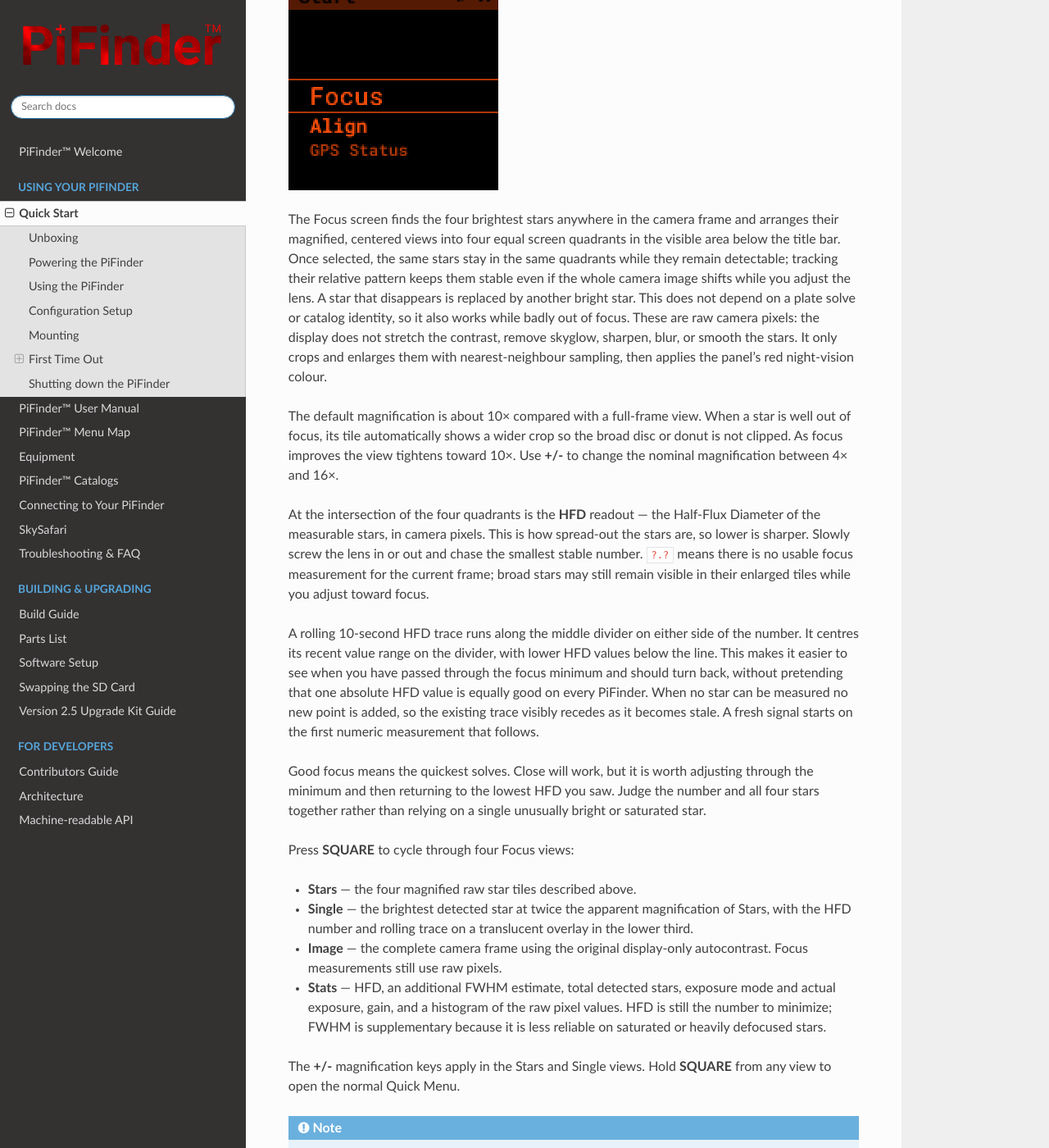
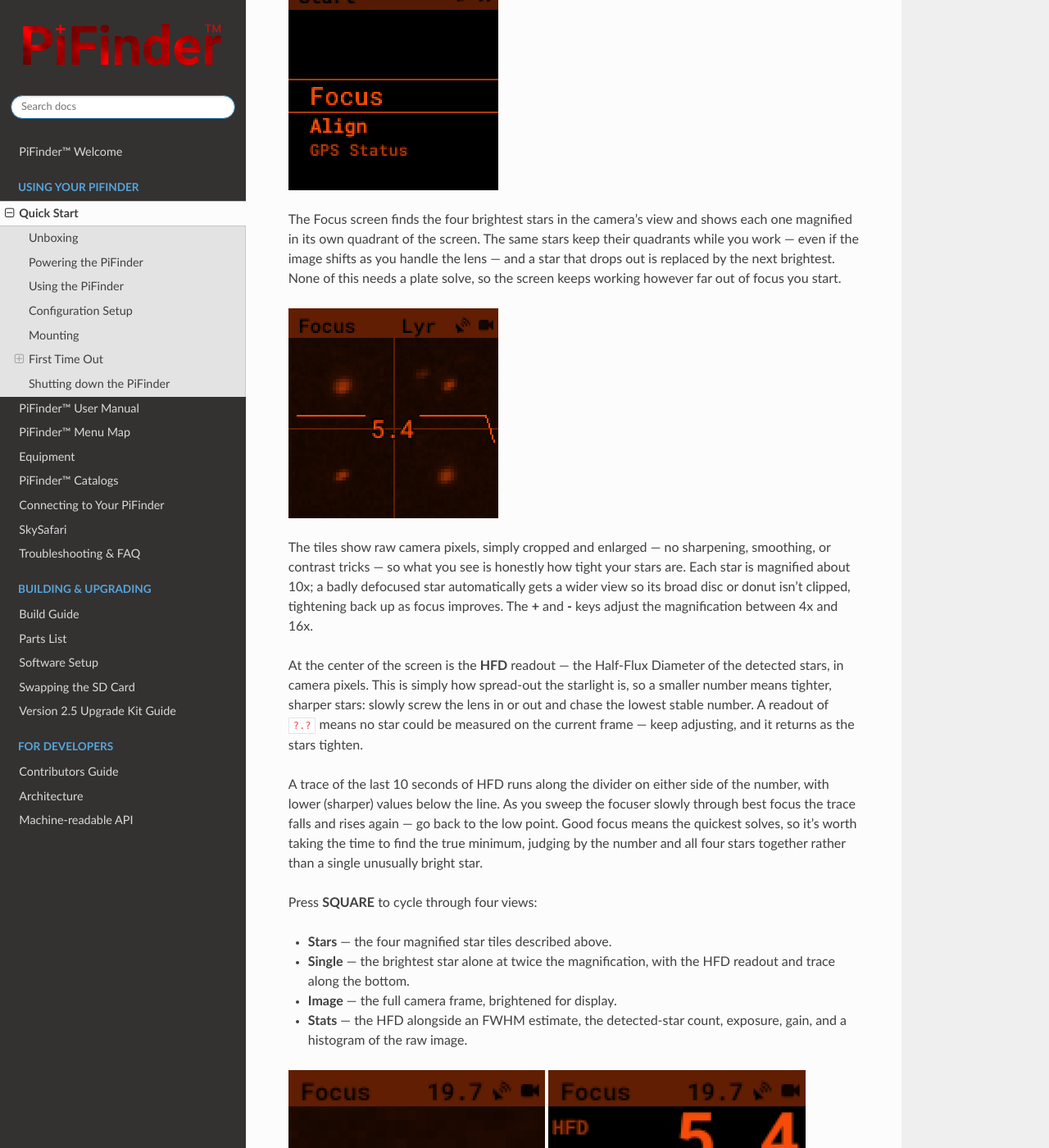
Before and after one commit to brickbots/PiFinder, a Sphinx documentation site: the page built from docs/source/quick_start.rst, in a window 1280 px wide and 1400 px high, scrolled down 8665 px. Shown: the whole window at 82% size. Built offline with Sphinx 7.4.7 and the Read the Docs theme 3.1.0, drawn with Linux system fonts in a browser that asks for light colours; some of the changed text lies outside the part shown.

Commit message:
docs: polish Focus screen docs, add screenshots, fix stale references
Tighten the quick-start focus walkthrough into the manual's voice and add
screenshots of the new Stars, Single, and Stats views captured from the
running app. Update the menu-map Focus entry for the four-view screen and
fix the blank-camera troubleshooting advice, which relied on the old
full-frame preview: the star tiles are black whenever no stars are
detected, so the reader is now pointed at the Image view before judging
the camera dead. Refresh the user-guide Quick Menu screenshot (taken over
the old Focus screen) and drop the three images the redesign orphaned.

Co-Authored-By: Claude Fable 5 <noreply@anthropic.com>

```diff
--- a/docs/source/quick_start.rst
+++ b/docs/source/quick_start.rst
@@ -279,52 +279,50 @@ Select the 'Focus' option under the 'Start' menu.
 
 .. image:: images/quick_start/start_menu.png
 
-The Focus screen finds the four brightest stars anywhere in the camera frame and arranges
-their magnified, centered views into four equal screen quadrants in the visible area below
-the title bar.  Once selected, the same stars stay in the same quadrants while they remain
-detectable; tracking their relative pattern keeps them stable even if the whole camera image
-shifts while you adjust the lens.  A star that disappears is replaced by another bright star.
-This does not depend on a plate solve or catalog identity, so it also works while badly out of
-focus.  These are raw camera pixels: the display does
-not stretch the contrast, remove skyglow, sharpen, blur, or smooth the stars.  It only crops and
-enlarges them with nearest-neighbour sampling, then applies the panel's red night-vision colour.
+The Focus screen finds the four brightest stars in the camera's view and shows each one
+magnified in its own quadrant of the screen.  The same stars keep their quadrants while you
+work — even if the image shifts as you handle the lens — and a star that drops out is
+replaced by the next brightest.  None of this needs a plate solve, so the screen keeps
+working however far out of focus you start.
 
-The default magnification is about 10× compared with a full-frame view.  When a star is
-well out of focus, its tile automatically shows a wider crop so the broad disc or donut is not
-clipped.  As focus improves the view tightens toward 10×.  Use **+/-** to change the nominal
-magnification between 4× and 16×.
+.. image:: images/quick_start/focus_stars_docs.png
 
-At the intersection of the four quadrants is the **HFD** readout — the Half-Flux Diameter of
-the measurable stars, in camera pixels.  This is how spread-out the stars are, so lower is
-sharper.  Slowly screw the lens in or out and chase the smallest stable number.  ``?.?`` means
-there is no usable focus measurement for the current frame; broad stars may still remain visible
-in their enlarged tiles while you adjust toward focus.
+The tiles show raw camera pixels, simply cropped and enlarged — no sharpening, smoothing,
+or contrast tricks — so what you see is honestly how tight your stars are.  Each star is
+magnified about 10x; a badly defocused star automatically gets a wider view so its broad
+disc or donut isn't clipped, tightening back up as focus improves.  The **+** and **-**
+keys adjust the magnification between 4x and 16x.
 
-A rolling 10-second HFD trace runs along the middle divider on either side of the number.  It
-centres its recent value range on the divider, with lower HFD values below the line.  This makes
-it easier to see when you have passed through the focus minimum and should turn back, without
-pretending that one absolute HFD value is equally good on every PiFinder.
-When no star can be measured no new point is added, so the existing trace visibly recedes as it
-becomes stale.  A fresh signal starts on the first numeric measurement that follows.
+At the center of the screen is the **HFD** readout — the Half-Flux Diameter of the detected
+stars, in camera pixels.  This is simply how spread-out the starlight is, so a smaller
+number means tighter, sharper stars: slowly screw the lens in or out and chase the lowest
+stable number.  A readout of ``?.?`` means no star could be measured on the current frame —
+keep adjusting, and it returns as the stars tighten.
 
-Good focus means the quickest solves.  Close will work, but it is worth adjusting through the
-minimum and then returning to the lowest HFD you saw.  Judge the number and all four stars
-together rather than relying on a single unusually bright or saturated star.
+A trace of the last 10 seconds of HFD runs along the divider on either side of the number,
+with lower (sharper) values below the line.  As you sweep the focuser slowly through best
+focus the trace falls and rises again — go back to the low point.  Good focus means the
+quickest solves, so it's worth taking the time to find the true minimum, judging by the
+number and all four stars together rather than a single unusually bright star.
 
-Press **SQUARE** to cycle through four Focus views:
+Press **SQUARE** to cycle through four views:
 
-* **Stars** — the four magnified raw star tiles described above.
-* **Single** — the brightest detected star at twice the apparent magnification of Stars,
-  with the HFD number and rolling trace on a translucent overlay in the lower third.
-* **Image** — the complete camera frame using the original display-only autocontrast.
-  Focus measurements still use raw pixels.
-* **Stats** — HFD, an additional FWHM estimate, total detected stars, exposure mode and
-  actual exposure, gain, and a histogram of the raw pixel values.  HFD is still the number
-  to minimize; FWHM is supplementary because it is less reliable on saturated or heavily
-  defocused stars.
+* **Stars** — the four magnified star tiles described above.
+* **Single** — the brightest star alone at twice the magnification, with the HFD readout
+  and trace along the bottom.
+* **Image** — the full camera frame, brightened for display.
+* **Stats** — the HFD alongside an FWHM estimate, the detected-star count, exposure, gain,
+  and a histogram of the raw image.
 
-The **+/-** magnification keys apply in the Stars and Single views.  Hold **SQUARE** from any view to
-open the normal Quick Menu.
+.. image:: images/quick_start/focus_single_docs.png
+   :width: 45%
+.. image:: images/quick_start/focus_stats_docs.png
+   :width: 45%
+
+Hold **SQUARE** in any view to open the :ref:`user_guide:quick menu`, which offers the
+camera exposure setting.  With dark enough skies and good focus, the camera icon appears in
+the top right and the current constellation shows in the title bar.  Congratulations — the
+PiFinder knows where it's pointing!
 
 
 .. note::
```
Also changed, not shown: docs/source/menu_map.rst (+5 -3 lines), docs/source/troubleshooting.rst (+8 -4 lines), docs/source/images/quick_start/CAMERA_focused_hud.png (deleted), docs/source/images/quick_start/CAMERA_unfocused_hud.png (deleted), docs/source/images/quick_start/focus_single_docs.png (added), docs/source/images/quick_start/focus_stars_docs.png (added), docs/source/images/quick_start/focus_stats_docs.png (added), docs/source/images/quick_start/focus_strip_docs.png (deleted), docs/source/images/user_guide/quick_menu_00.png.
